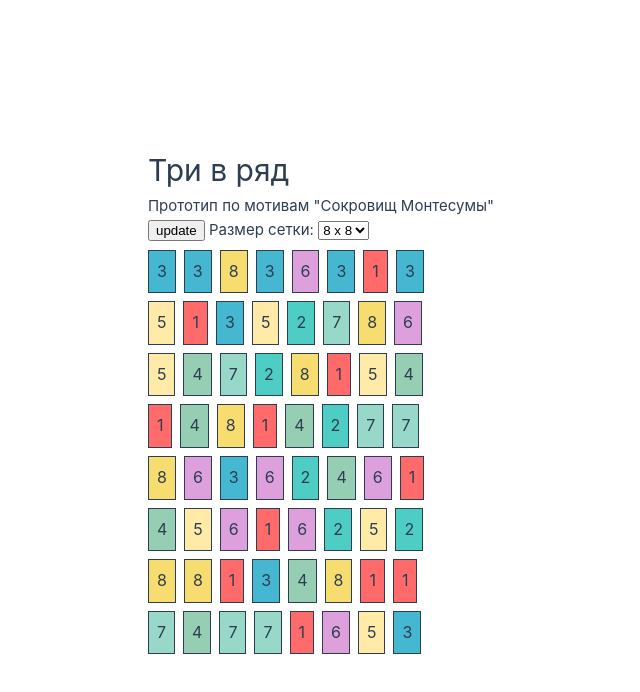
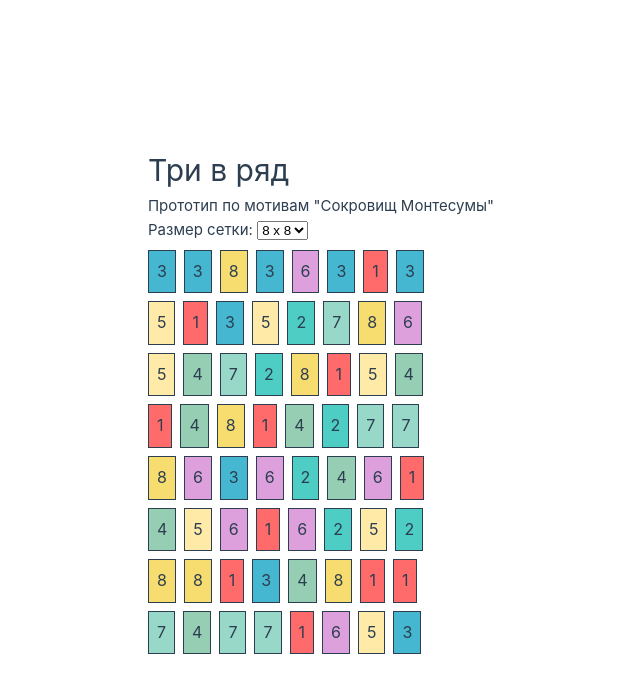
Before and after one commit to reznikovkg/vue-3-docker-compose, a Vue app in the folder vue/: page /game in a window 1280 px wide. Shown: the top 692 px of the page, without its empty margins (146-786 px from the left). Built offline with nearby package versions, Linux system fonts and the light colour scheme.

Commit message:
pre-dev: добавить таймер для задержки окончания анимации удаления, убрать console.log и тестовую кнопку обновления

```diff
--- a/vue/src/components/parts/game/GameBoard.vue
+++ b/vue/src/components/parts/game/GameBoard.vue
@@ -2,9 +2,6 @@
   <div class="game-board">
     <div class="game-board__control">
       <div class="select">
-        <button @click="() => setBoard()">
-          update
-        </button>
         <label for="grid-size" class="select__label">
           Размер сетки:
         </label>
@@ -153,7 +150,9 @@ const markMatches = () => {
       })
       rows.value = rowsWithRemoving
 
-      resolve(rowsWithRemoving)
+      setTimeout(() => {
+        resolve(rowsWithRemoving)
+      }, 300)
     })
       .then((rowsWithRemoving: any) => changePosition(rowsWithRemoving))
       .then((rowsAfterRemoving) => {
@@ -172,7 +171,6 @@ const markMatches = () => {
           })
           rows.value = finalRows
 
-          console.log('row: ', rows.value)
           // проверяем новые совпадения
           markMatches()
         }, 500)
```
